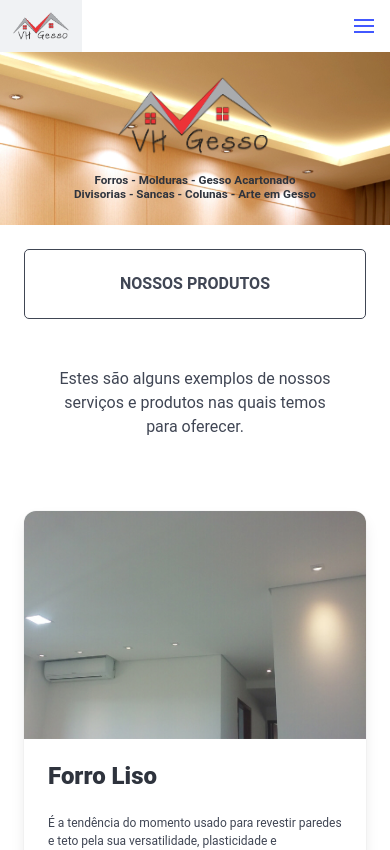
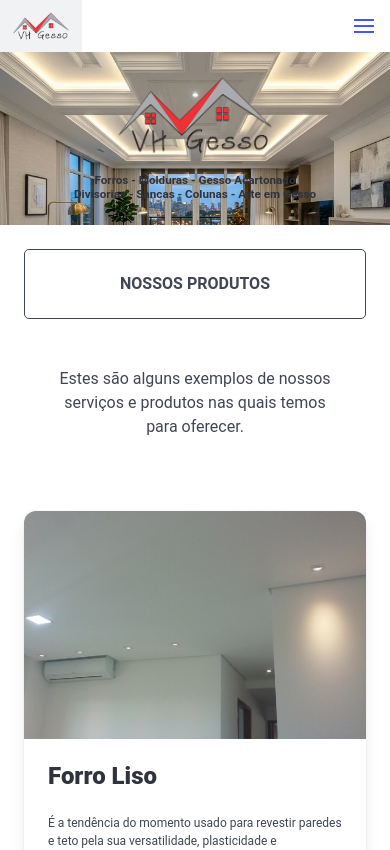
Before and after one commit to vabarboza/vhgesso-site-nuxt, a Nuxt app: page / in a window 390 px wide. Shown: the top 850 px of the page. Built offline with nearby package versions, Linux system fonts and the light colour scheme.

Commit message:
Ajuste no banner

```diff
--- a/components/BannerSite.vue
+++ b/components/BannerSite.vue
@@ -22,9 +22,16 @@
 
 <style scoped>
 .hero-background {
-    background-image: url('~/assets/images/bannerMeio.png');
+    background-image: url('~/assets/images/banner_desktop.png');
     background-size: cover;
-    background-position: center;
+    background-position: center center;
+    background-repeat: no-repeat;
+}
+
+@media (max-width: 768px) {
+    .hero-background {
+        background-image: url('~/assets/images/banner_novo.png');
+    }
 }
 
 .responsive-image {
```
Also changed, not shown: assets/images/banner_desktop.png (added), assets/images/banner_novo.png (added).
